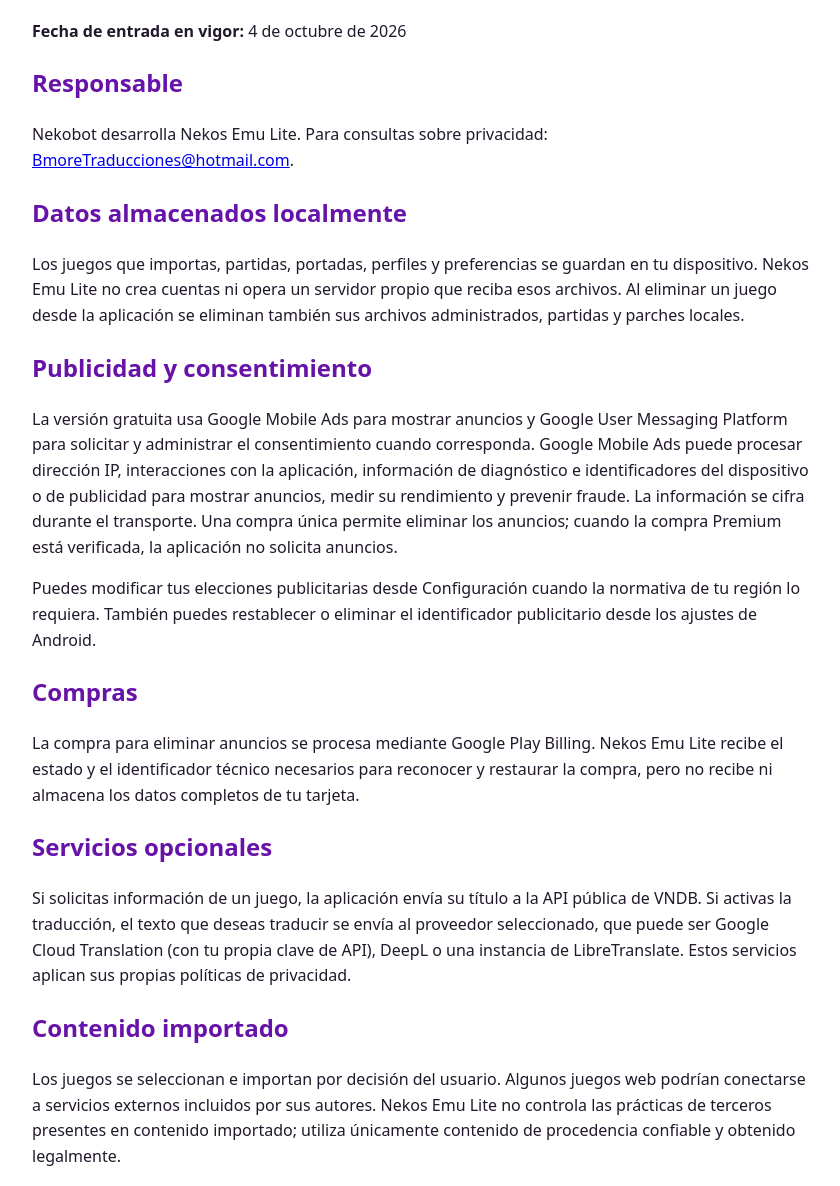
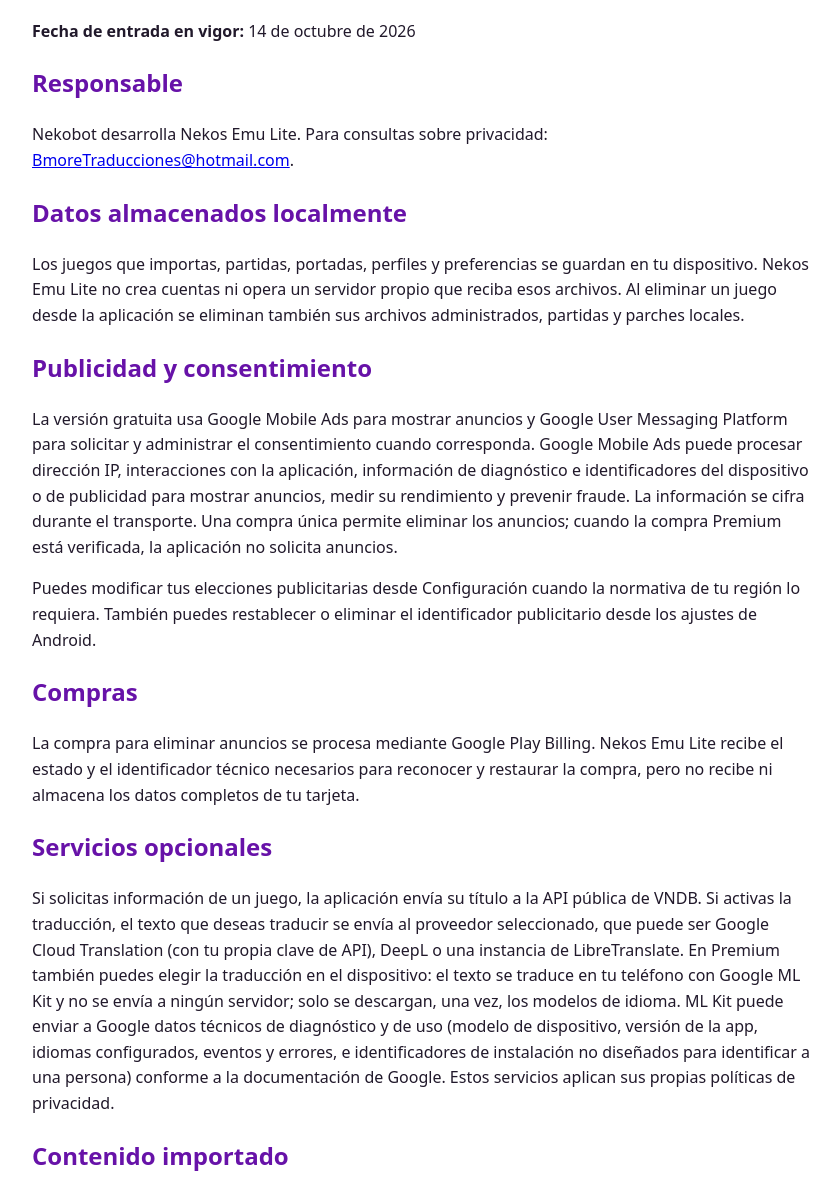
Before and after one commit to NEKOBOTMX/nekosemu-privacidad, a plain HTML site: page nekos-emu-lite/index.html in a window 1280 px wide. Shown: the part 94-1280 px from the top of the page, without its empty margins (218-1058 px from the left). Drawn offline with Linux system fonts and the light colour scheme.

Commit message:
Revise privacy policy effective date and translation details
Updated the effective date and added details about on-device translation in the privacy policy.

```diff
--- a/nekos-emu-lite/index.html
+++ b/nekos-emu-lite/index.html
@@ -12,7 +12,7 @@
 </head>
 <body>
   <h1>Política de privacidad de Nekos Emu Lite</h1>
-  <p><strong>Fecha de entrada en vigor:</strong> 4 de octubre de 2026</p>
+  <p><strong>Fecha de entrada en vigor:</strong> 14 de octubre de 2026</p>
 
   <h2>Responsable</h2>
   <p>Nekobot desarrolla Nekos Emu Lite. Para consultas sobre privacidad: <a href="mailto:BmoreTraducciones@hotmail.com">BmoreTraducciones@hotmail.com</a>.</p>
@@ -28,7 +28,7 @@
   <p>La compra para eliminar anuncios se procesa mediante Google Play Billing. Nekos Emu Lite recibe el estado y el identificador técnico necesarios para reconocer y restaurar la compra, pero no recibe ni almacena los datos completos de tu tarjeta.</p>
 
   <h2>Servicios opcionales</h2>
-  <p>Si solicitas información de un juego, la aplicación envía su título a la API pública de VNDB. Si activas la traducción, el texto que deseas traducir se envía al proveedor seleccionado, que puede ser Google Cloud Translation (con tu propia clave de API), DeepL o una instancia de LibreTranslate. Estos servicios aplican sus propias políticas de privacidad.</p>
+  <p>Si solicitas información de un juego, la aplicación envía su título a la API pública de VNDB. Si activas la traducción, el texto que deseas traducir se envía al proveedor seleccionado, que puede ser Google Cloud Translation (con tu propia clave de API), DeepL o una instancia de LibreTranslate. En Premium también puedes elegir la traducción en el dispositivo: el texto se traduce en tu teléfono con Google ML Kit y no se envía a ningún servidor; solo se descargan, una vez, los modelos de idioma. ML Kit puede enviar a Google datos técnicos de diagnóstico y de uso (modelo de dispositivo, versión de la app, idiomas configurados, eventos y errores, e identificadores de instalación no diseñados para identificar a una persona) conforme a la documentación de Google. Estos servicios aplican sus propias políticas de privacidad.</p>
 
   <h2>Contenido importado</h2>
   <p>Los juegos se seleccionan e importan por decisión del usuario. Algunos juegos web podrían conectarse a servicios externos incluidos por sus autores. Nekos Emu Lite no controla las prácticas de terceros presentes en contenido importado; utiliza únicamente contenido de procedencia confiable y obtenido legalmente.</p>
```
